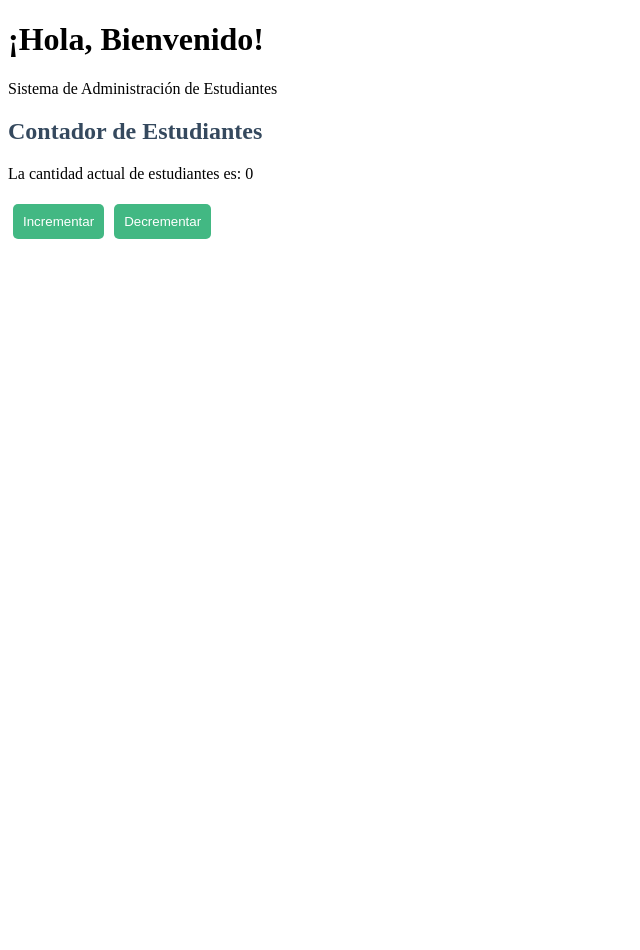
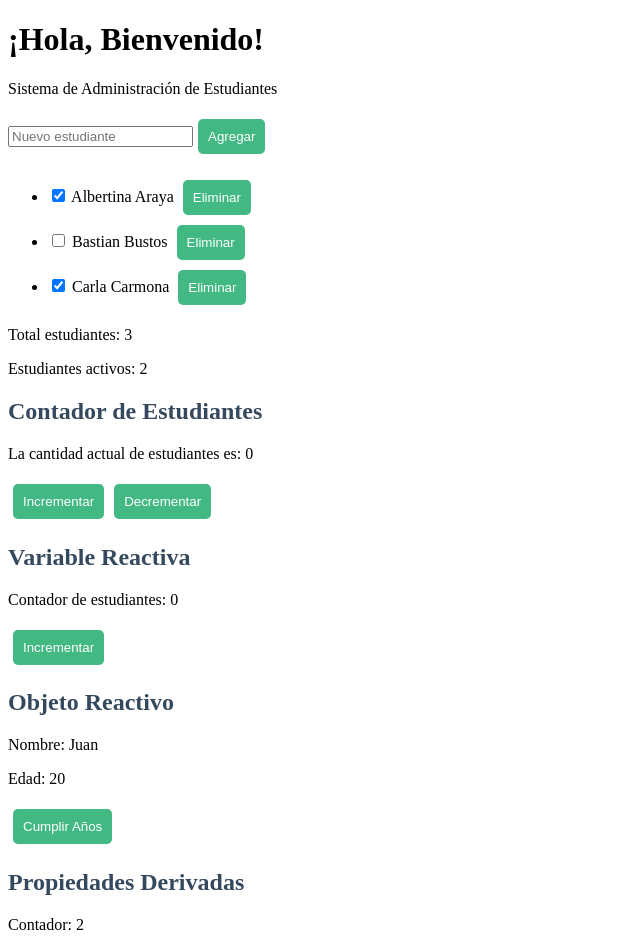
Before and after one commit to jacobvega3it/frontend-estudiantes, a Vue app: page / in a window 1280 px wide. Shown: the top 950 px of the page, without its empty margins (0-640 px from the left). Before the commit the page ends 800 px from the top, so only its background shows below. Built offline with nearby package versions, Linux system fonts and the light colour scheme.

Commit message:
Se agrega listado de estudiantes

```diff
--- a/src/App.vue
+++ b/src/App.vue
@@ -2,17 +2,29 @@
   <div>
     <h1>¡Hola, Bienvenido!</h1>
     <p>Sistema de Administración de Estudiantes</p>
+    <ListadoEstudiantes /> <!-- Uso del componente hijo -->
     <MiComponente /> <!-- Uso del componente hijo -->
+    <VariableReactiva /> <!-- Uso del componente hijo -->
+    <ObjetoReactivo /> <!-- Uso del componente hijo -->
+    <PropiedadesDerivadas /> <!-- Uso del componente hijo -->
   </div>
 </template>
 
 <script>
 import MiComponente from './components/MiComponente.vue' // Importación del componente hijo
+import VariableReactiva from './components/VariableReactiva.vue';
+import ObjetoReactivo from './components/ObjetoReactivo.vue';
+import PropiedadesDerivadas from './components/PropiedadesDerivadas.vue';
+import ListadoEstudiantes from './components/ListadoEstudiantes.vue';
 
 export default {
   name: 'App', // Opcional, útil para identificar el componente
   components: {
     MiComponente, //Registro del componente hijo
+    VariableReactiva,
+    ObjetoReactivo,
+    PropiedadesDerivadas,
+    ListadoEstudiantes,
   },
 }
 </script>
--- /dev/null
+++ b/src/components/ListadoEstudiantes.vue
@@ -0,0 +1,71 @@
+<template>
+    <div>
+        <input v-model="nuevoEstudiante" placeholder="Nuevo estudiante" />
+        <button @click="agregarEstudiante">Agregar</button>
+
+        <ul>
+            <li v-for="(estudiante, index) in estudiantes" :key="index">
+                <input type="checkbox" v-model="estudiante.activo" />
+                {{ estudiante.nombre }}
+                <button @click="eliminarEstudiante(index)">Eliminar</button>
+            </li>
+        </ul>
+
+        <p>Total estudiantes: {{ totalEstudiantes }}</p>
+        <p>Estudiantes activos: {{ estudiantesActivos }}</p>
+    </div>
+</template>
+
+<script>
+import { ref, reactive, computed } from 'vue';
+
+export default {
+    setup() {
+        const nuevoEstudiante = ref('');
+        const estudiantes = reactive([
+            { nombre: 'Albertina Araya', activo: true },
+            { nombre: 'Bastian Bustos', activo: false },
+            { nombre: 'Carla Carmona', activo: true },
+        ]);
+
+        const agregarEstudiante = () => {
+            if (nuevoEstudiante.value.trim() !== '') {
+                estudiantes.push({ nombre: nuevoEstudiante.value, activo: true });
+                nuevoEstudiante.value = '';
+            }
+        };
+
+        const eliminarEstudiante = (index) => {
+            estudiantes.splice(index, 1);
+        };
+
+        const totalEstudiantes = computed(() => estudiantes.length);
+        const estudiantesActivos = computed(() => estudiantes.filter((estudiante) => estudiante.activo).length);
+
+        return {
+            nuevoEstudiante,
+            estudiantes,
+            agregarEstudiante,
+            eliminarEstudiante,
+            totalEstudiantes,
+            estudiantesActivos,
+        };
+    },
+};
+
+</script>
+
+<style scoped>
+h2 {
+  color: #35495e;
+}
+button {
+  margin: 5px;
+  padding: 10px;
+  background-color: #42b883;
+  color: white;
+  border: none;
+  border-radius: 5px;
+  cursor: pointer;
+}
+</style>
--- /dev/null
+++ b/src/components/ObjetoReactivo.vue
@@ -0,0 +1,45 @@
+<template>
+    <div>
+        <h2>Objeto Reactivo</h2>
+        <p>Nombre: {{ persona.nombre }}</p>
+        <p>Edad: {{ persona.edad }}</p>
+        <button @click="cumplirAnios">Cumplir Años</button>
+    </div>
+</template>
+
+<script>
+import { reactive } from 'vue';
+
+export default {
+    setup() {
+        const persona = reactive({
+            nombre: 'Juan',
+            edad: 20,
+        });
+
+        const cumplirAnios = () => {
+            persona.edad++;
+        };
+
+        return {
+            persona,
+            cumplirAnios,
+        };
+    },
+};
+</script>
+
+<style scoped>
+h2 {
+  color: #35495e;
+}
+button {
+  margin: 5px;
+  padding: 10px;
+  background-color: #42b883;
+  color: white;
+  border: none;
+  border-radius: 5px;
+  cursor: pointer;
+}
+</style>
--- /dev/null
+++ b/src/components/PropiedadesDerivadas.vue
@@ -0,0 +1,46 @@
+<template>
+    <div>
+        <h2>Propiedades Derivadas</h2>
+        <p>Contador: {{ contador }}</p>
+        <p>Contador al cuadrado: {{ contadorCuadrado }}</p>
+        <button @click="incrementar">Incrementar</button>
+    </div>
+</template>
+
+<script>
+import { ref, computed } from 'vue';
+
+export default {
+    setup() {
+        const contador = ref(2);
+
+        const incrementar = () => {
+            contador.value++;
+        };
+
+        const contadorCuadrado = computed(() => contador.value ** 2);
+
+        return {
+            contador,
+            incrementar,
+            contadorCuadrado
+        };
+    },
+};
+
+</script>
+
+<style scoped>
+h2 {
+  color: #35495e;
+}
+button {
+  margin: 5px;
+  padding: 10px;
+  background-color: #42b883;
+  color: white;
+  border: none;
+  border-radius: 5px;
+  cursor: pointer;
+}
+</style>
--- /dev/null
+++ b/src/components/VariableReactiva.vue
@@ -0,0 +1,41 @@
+<template>
+    <div>
+      <h2>Variable Reactiva</h2>
+      <p>Contador de estudiantes: {{ contador }}</p>
+      <button @click="incrementar">Incrementar</button>
+    </div>
+</template>
+
+<script>
+import { ref } from 'vue';
+
+export default {
+  setup() {
+    const contador = ref(0);
+
+    const incrementar = () => {
+      contador.value++;
+    };
+
+    return {
+      contador,
+      incrementar,
+    };
+  },
+};
+</script>
+
+<style scoped>
+h2 {
+  color: #35495e;
+}
+button {
+  margin: 5px;
+  padding: 10px;
+  background-color: #42b883;
+  color: white;
+  border: none;
+  border-radius: 5px;
+  cursor: pointer;
+}
+</style>
```
